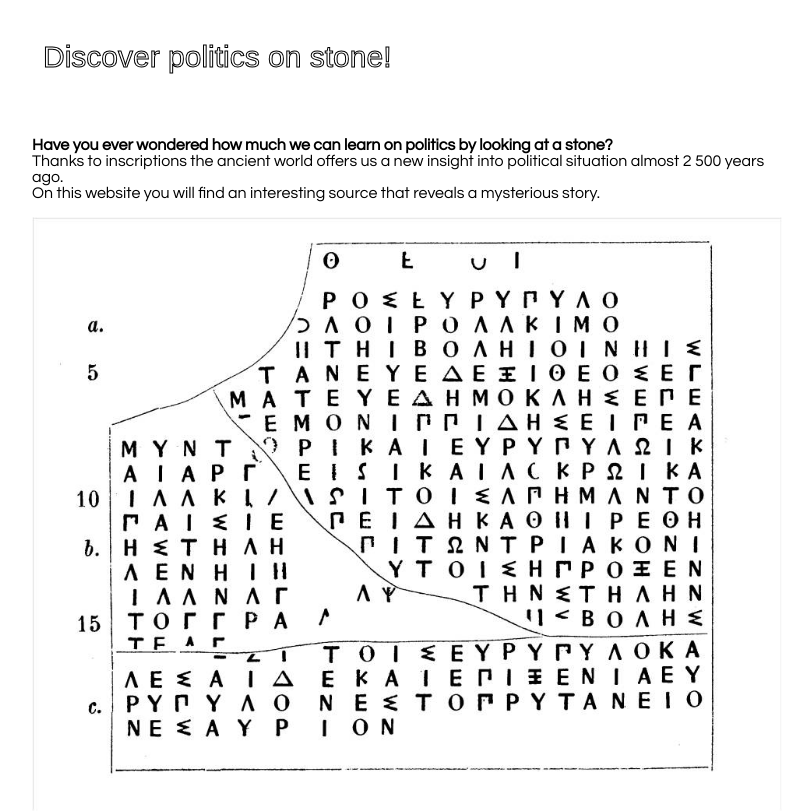
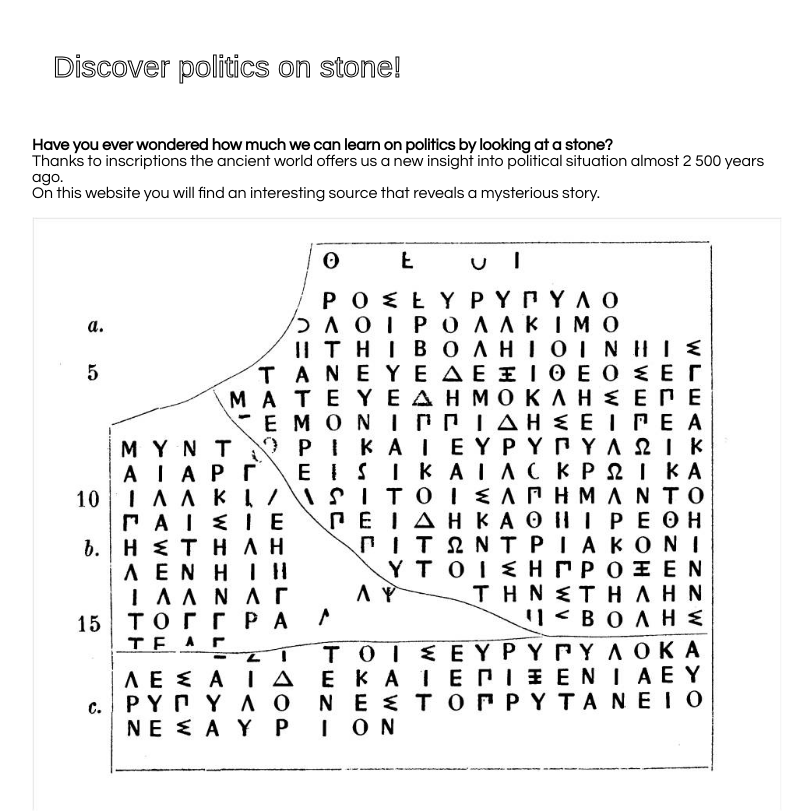
Before and after one commit to Michal-NLPL/hello-world, a plain HTML site: page index.html in a window 1280 px wide. Shown: the top 811 px of the page, without its empty margins (233-1028 px from the left). Drawn offline with Linux system fonts and the light colour scheme; a web font is replaced by a local one.

Commit message:
Update index.html

```diff
--- a/index.html
+++ b/index.html
@@ -15,7 +15,7 @@ Your browser does not support the HTML5 canvas tag.</canvas>
 var c = document.getElementById("myCanvas");
 var ctx = c.getContext("2d");
 ctx.font = "30px Arial";
-ctx.strokeText("Discover politics on stone!",10,50);
+ctx.strokeText("Discover politics on stone!",20,60);
 </script>
 
   <p>
```
